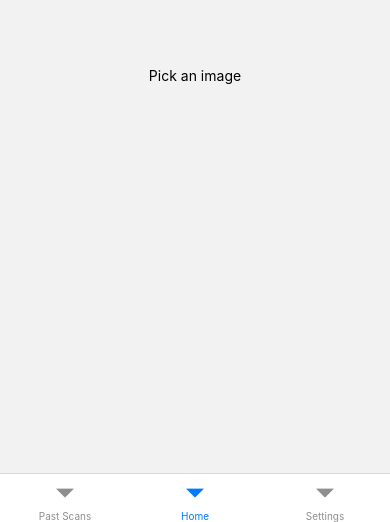
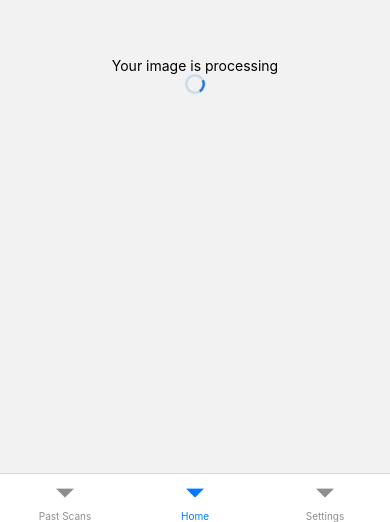
Before and after one commit to michaelhyi/leafx, a React Native app: screen /Results in a window 390 px wide. Shown: the part 322-844 px from the top of the page. Built offline with nearby package versions, Linux system fonts and the light colour scheme.

Commit message:
added stack nav & results page

```diff
--- a/App.js
+++ b/App.js
@@ -1,4 +1,4 @@
-import React from "react";
+import React, { useState } from "react";
 import { createBottomTabNavigator } from "@react-navigation/bottom-tabs";
 import { NavigationContainer } from "@react-navigation/native";
 import { StatusBar } from "expo-status-bar";
@@ -7,10 +7,15 @@ import PastScans from "./src/screens/past-scans.js";
 import Home from "./src/screens/home.js";
 import Settings from "./src/screens/settings.js";
 
+import Context from "./src/utils/context.js";
+
 const Tab = createBottomTabNavigator();
 
 export default function App() {
+  const [image, setImage] = useState(undefined);
+
   return (
+    <Context.Provider value={{ image, setImage }}>
       <NavigationContainer>
         <StatusBar style="dark" />
         <Tab.Navigator
@@ -22,5 +27,6 @@ export default function App() {
           <Tab.Screen name="Settings" component={Settings} />
         </Tab.Navigator>
       </NavigationContainer>
+    </Context.Provider>
   );
 }
--- a/package.json
+++ b/package.json
@@ -9,14 +9,15 @@
   },
   "dependencies": {
     "@react-navigation/bottom-tabs": "^6.0.9",
+    "@react-navigation/stack": "^6.0.11",
     "expo": "~44.0.0",
     "expo-constants": "~13.0.0",
+    "expo-image-picker": "~12.0.1",
     "expo-status-bar": "~1.2.0",
     "react": "17.0.1",
     "react-dom": "17.0.1",
     "react-native": "0.64.3",
-    "react-native-web": "0.17.1",
-    "expo-image-picker": "~12.0.1"
+    "react-native-web": "0.17.1"
   },
   "devDependencies": {
     "@babel/core": "^7.12.9"
--- a/src/screens/home.js
+++ b/src/screens/home.js
@@ -1,10 +1,17 @@
-import React, { useState } from "react";
+import React, { useState, useContext } from "react";
 import { StyleSheet, View, Text, TouchableOpacity } from "react-native";
 import Constants from "expo-constants";
 import * as ImagePicker from "expo-image-picker";
+import { createStackNavigator } from "@react-navigation/stack";
 
-export default function Home() {
-  const [image, setImage] = useState(null);
+import Results from "./results.js";
+
+import Context from "../utils/context.js";
+
+const Stack = createStackNavigator();
+
+function HomeScreen({ navigation }) {
+  const { image, setImage } = useContext(Context);
 
   const pickImage = async () => {
     let result = await ImagePicker.launchImageLibraryAsync({
@@ -15,7 +22,8 @@ export default function Home() {
     });
 
     if (!result.cancelled) {
-      setImage(result.uri);
+      setImage(result);
+      navigation.navigate("Results");
     }
   };
 
@@ -37,3 +45,12 @@ const styles = StyleSheet.create({
     paddingTop: Constants.statusBarHeight,
   },
 });
+
+export default function Home() {
+  return (
+    <Stack.Navigator screenOptions={{ headerShown: false }}>
+      <Stack.Screen name="Home" component={HomeScreen} />
+      <Stack.Screen name="Results" component={Results} />
+    </Stack.Navigator>
+  );
+}
--- /dev/null
+++ b/src/screens/results.js
@@ -0,0 +1,44 @@
+import React, { useContext, useState, useEffect } from "react";
+import { StyleSheet, View, Text, ActivityIndicator, Image } from "react-native";
+import Constants from "expo-constants";
+
+import Context from "../utils/context.js";
+
+export default function Results() {
+  const { image } = useContext(Context);
+  const [processing, setProcessing] = useState(true);
+
+  useEffect(() => {
+    console.log(image);
+  }, []);
+
+  if (processing) {
+    return (
+      <View style={styles.container}>
+        <Text>Your image is processing</Text>
+        <ActivityIndicator />
+      </View>
+    );
+  }
+
+  return (
+    <View style={styles.container}>
+      <Image style={styles.image} source={{ uri: image.uri }} />
+    </View>
+  );
+}
+
+const styles = StyleSheet.create({
+  container: {
+    flex: 1,
+    justifyContent: "center",
+    alignItems: "center",
+
+    paddingTop: Constants.statusBarHeight,
+  },
+
+  image: {
+    height: 300,
+    width: 300,
+  },
+});
--- /dev/null
+++ b/src/utils/context.js
@@ -0,0 +1,5 @@
+import { createContext } from "react";
+
+const Context = createContext();
+
+export default Context;
```
Also changed, not shown: 1 other file (tests, documents, lock files or other folders). Lines whose indentation alone changed are shown as unchanged.
